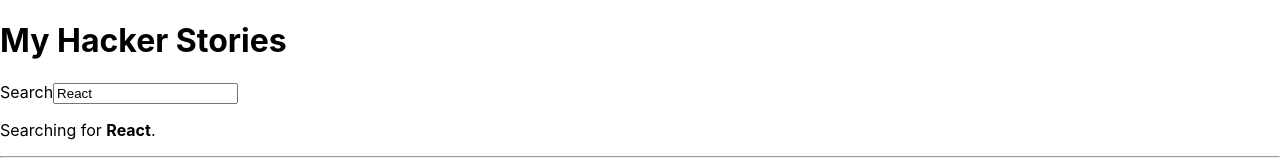
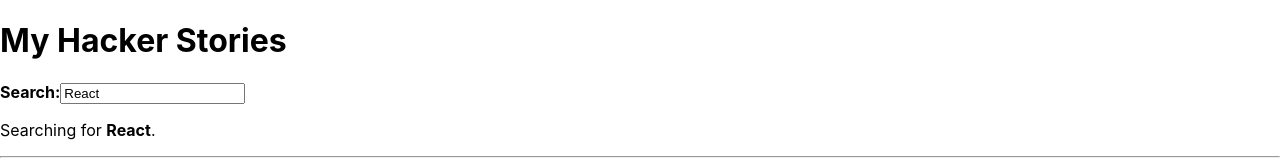
Before and after one commit to phgnam/create-react-app, a React (Create React App) app: page / in a window 1280 px wide. Shown: the top 168 px of the page. Built offline with nearby package versions, Linux system fonts and the light colour scheme.

Commit message:
React Component Composition

```diff
--- a/src/App.js
+++ b/src/App.js
@@ -49,11 +49,12 @@
 
       <InputWithLabel
         id="search"
-        label="Search"
         value={searchTerm}
         onInputChange={handleSearch}
         search={searchTerm}
-      />
+      >
+        <strong>Search:</strong>
+      </InputWithLabel>
       <hr />
 
       <List list={searchedStories} />
@@ -61,9 +62,9 @@
   );
 };
 
-const InputWithLabel = ({ id, label, value, type = "text", onInputChange }) => (
+const InputWithLabel = ({ id, value, type = "text", onInputChange, children }) => (
   <>
-    <label htmlFor={id}>{label}</label>
+    <label htmlFor={id}>{children}</label>
     <input id={id} type={type} value={value} onChange={onInputChange} />
     <p>
       Searching for <strong>{value}</strong>.
```
